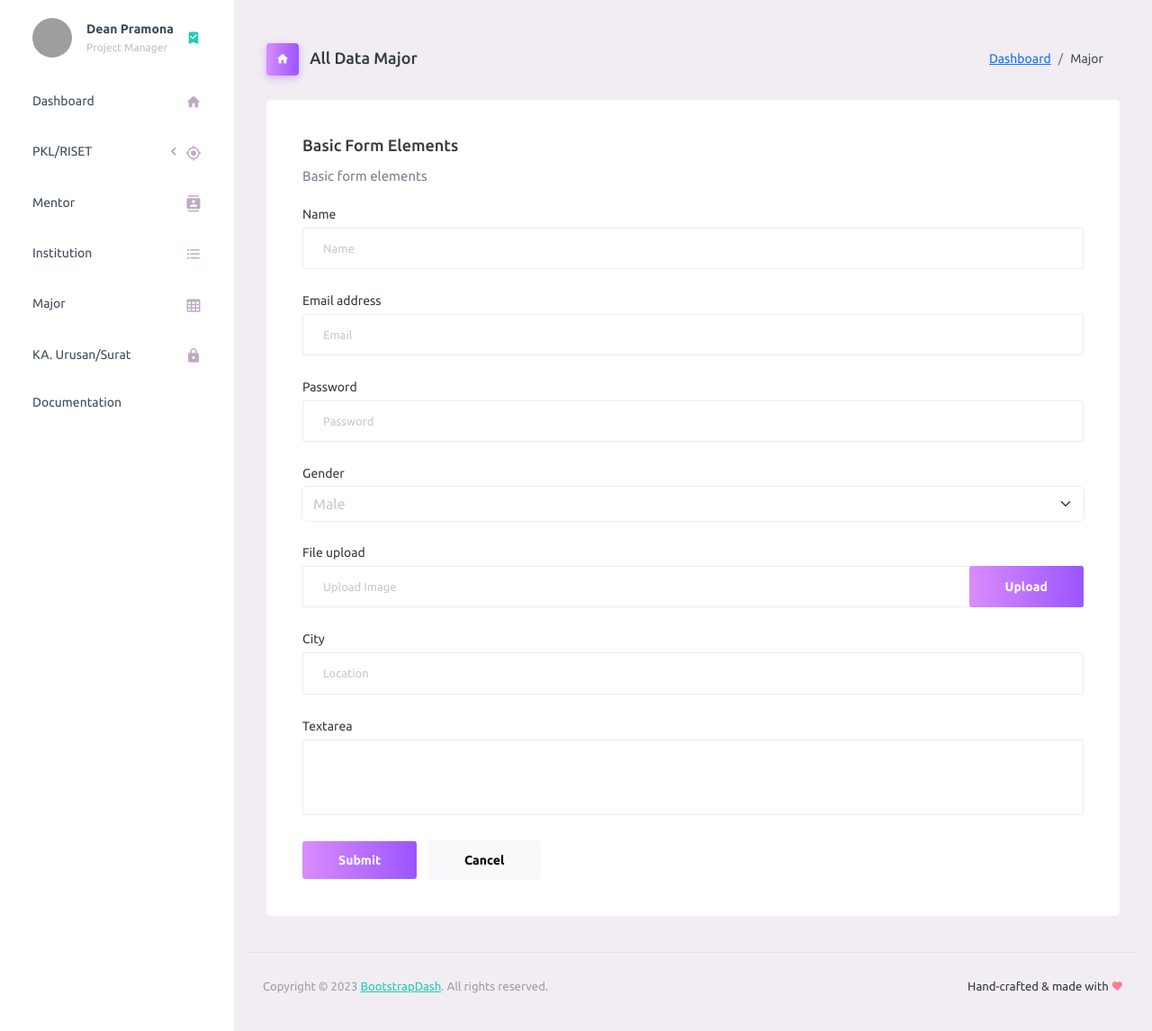
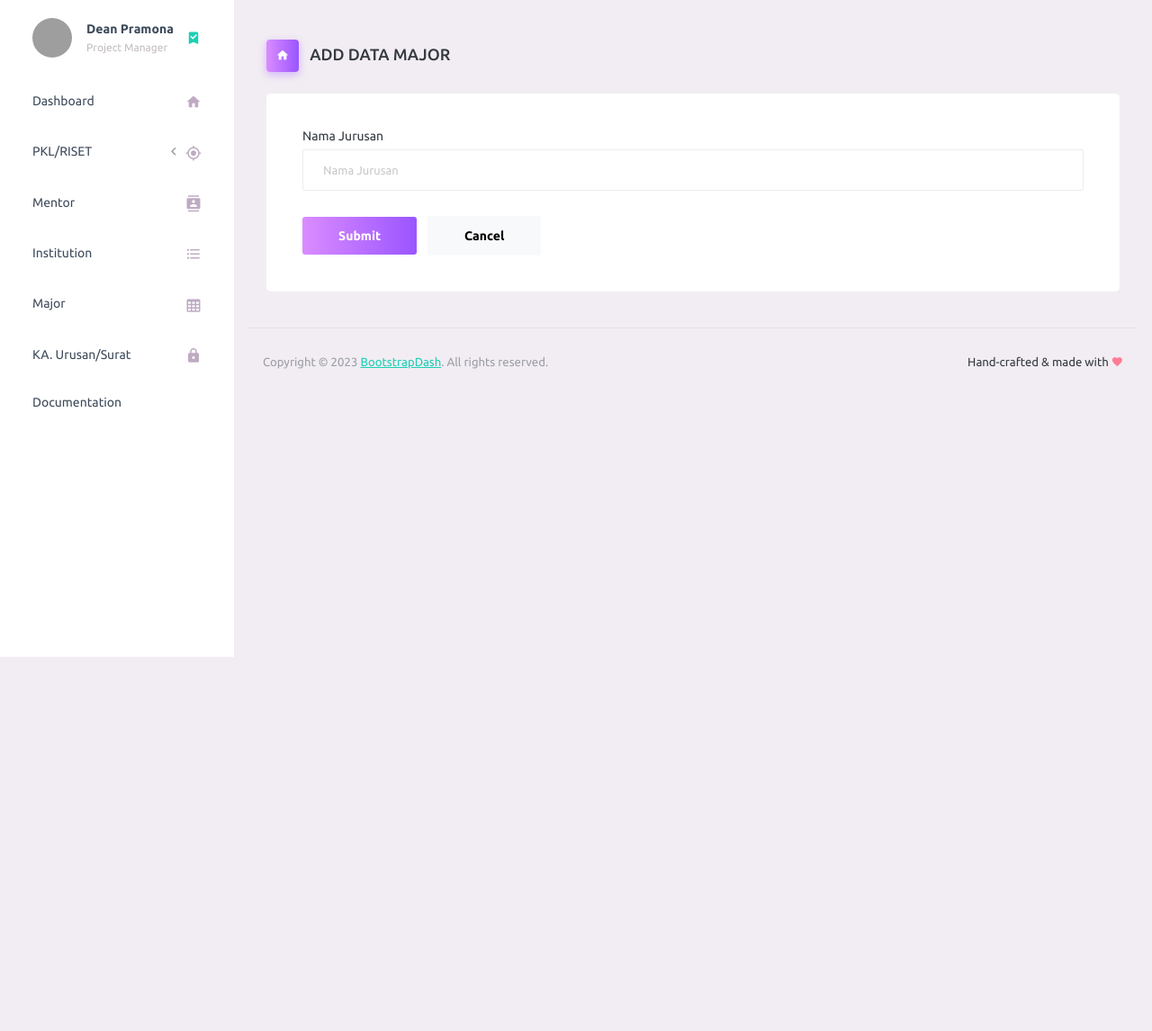
Before and after one commit to shilmapuspita/sistempkl, a CodeIgniter 4 app: the page made by app/Views/admin/major/create.php in a window 1280 px wide. Shown: the part 70-1216 px from the top of the page at 90% size. After the commit the page ends 800 px from the top, so only its background shows below. Run offline with PHP 8.4 and a stand-in for CodeIgniter, Linux system fonts and the light colour scheme; the template is opened without the code that fills it, so the values that code supplies are empty; some libraries are stand-ins or nearby versions; grey boxes are pictures that could not be loaded.

Commit message:
push before pull

```diff
--- a/app/Config/Routes.php
+++ b/app/Config/Routes.php
@@ -11,6 +11,7 @@ $routes->get('/admin/dashboard', 'AdminController::index', ['filter' => 'authent
 // routes major
 $routes->get('/major', 'MajorController::showJurusan');
 $routes->get('/major/create', 'MajorController::create');
+$routes->post('/major/store', 'MajorController::store');
 
 $routes->get('/lembaga', 'LembagaController::showLembaga');
 $routes->get('/mentor', 'MentorController::showMentor');
--- a/app/Views/admin/major/create.php
+++ b/app/Views/admin/major/create.php
@@ -7,61 +7,22 @@
             <h3 class="page-title">
                 <span class="page-title-icon bg-gradient-primary text-white me-2">
                     <i class="mdi mdi-home"></i>
-                </span> All Data Major
+                </span> ADD DATA MAJOR
             </h3>
-            <nav aria-label="breadcrumb">
-                <ol class="breadcrumb">
-                    <li class="breadcrumb-item"><a href="<?= base_url('admin/dashboard'); ?>">Dashboard</a></li>
-                    <li class="breadcrumb-item active" aria-current="page">Major</li>
-                </ol>
-            </nav>
         </div>
         <div class="row">
             <div class="col-12 grid-margin stretch-card">
                 <div class="card">
                     <div class="card-body">
-                        <h4 class="card-title">Basic form elements</h4>
-                        <p class="card-description"> Basic form elements </p>
-                        <form class="forms-sample">
+                        <!-- <h4 class="card-title"></h4>
+                        <p class="card-description"> Basic form elements </p> -->
+                        <form class="forms-sample" action="<?= base_url('major/store')?>" method="post">
                             <div class="form-group">
-                                <label for="exampleInputName1">Name</label>
-                                <input type="text" class="form-control" id="exampleInputName1" placeholder="Name">
-                            </div>
-                            <div class="form-group">
-                                <label for="exampleInputEmail3">Email address</label>
-                                <input type="email" class="form-control" id="exampleInputEmail3" placeholder="Email">
-                            </div>
-                            <div class="form-group">
-                                <label for="exampleInputPassword4">Password</label>
-                                <input type="password" class="form-control" id="exampleInputPassword4" placeholder="Password">
-                            </div>
-                            <div class="form-group">
-                                <label for="exampleSelectGender">Gender</label>
-                                <select class="form-select" id="exampleSelectGender">
-                                    <option>Male</option>
-                                    <option>Female</option>
-                                </select>
-                            </div>
-                            <div class="form-group">
-                                <label>File upload</label>
-                                <input type="file" name="img[]" class="file-upload-default">
-                                <div class="input-group col-xs-12">
-                                    <input type="text" class="form-control file-upload-info" disabled placeholder="Upload Image">
-                                    <span class="input-group-append">
-                                        <button class="file-upload-browse btn btn-gradient-primary py-3" type="button">Upload</button>
-                                    </span>
-                                </div>
-                            </div>
-                            <div class="form-group">
-                                <label for="exampleInputCity1">City</label>
-                                <input type="text" class="form-control" id="exampleInputCity1" placeholder="Location">
-                            </div>
-                            <div class="form-group">
-                                <label for="exampleTextarea1">Textarea</label>
-                                <textarea class="form-control" id="exampleTextarea1" rows="4"></textarea>
+                                <label for="exampleInputName1">Nama Jurusan</label>
+                                <input type="text" class="form-control" id="exampleInputName1" name="NAMA_JURUSAN" placeholder="Nama Jurusan">
                             </div>
                             <button type="submit" class="btn btn-gradient-primary me-2">Submit</button>
-                            <button class="btn btn-light">Cancel</button>
+                            <button class="btn btn-light" href="<?= base_url('/major'); ?>">Cancel</button>
                         </form>
                     </div>
                 </div>
```
Also changed, not shown: app/Controllers/MajorController.php (+10 -0 lines).
